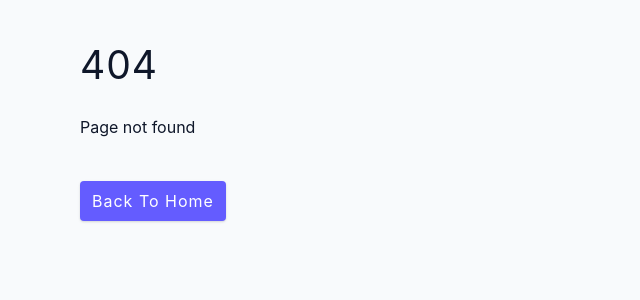
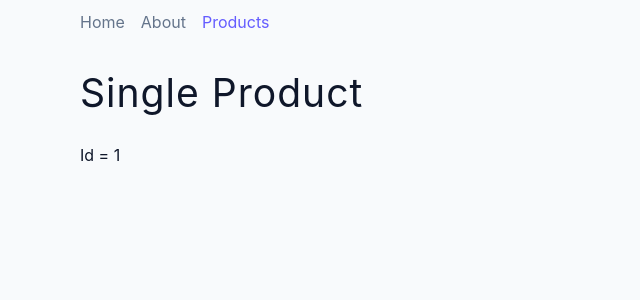
Before and after one commit to Pedro558/React-router, a React (Create React App) app: page /products/1 in a window 1280 px wide. Before the commit this address had no page. Shown: the top 300 px of the page, without its empty margins (0-640 px from the left). Built offline with nearby package versions, Linux system fonts and the light colour scheme.

Commit message:
:construction: implementing singleProduct page

```diff
--- a/src/App.js
+++ b/src/App.js
@@ -5,6 +5,7 @@ import { Home } from './pages/Home'
 import { Products } from './pages/Products';
 import { Error } from './pages/Error';
 import { SharedLayout } from './pages/SharedLayout';
+import { SingleProduct } from './pages/SingleProduct';
 
 export default function App() {
   return (
@@ -14,6 +15,8 @@ export default function App() {
           <Route index element={<Home/>}/>
           <Route path='/about' element={<About/>}/>
           <Route path='/products' element={<Products/>}/>
+          <Route path='/products/:productId' element={<SingleProduct/>}/>
+
         </Route>
 
         <Route path='*' element={<Error/>}/>
--- a/src/pages/SharedLayout.js
+++ b/src/pages/SharedLayout.js
@@ -1,5 +1,5 @@
 import { Outlet } from 'react-router-dom'
-import { Navbar } from '../components/Navbar'
+//import { Navbar } from '../components/Navbar'
 import { StyledNavbar } from '../components/StyledNavbar'
 
 export function SharedLayout() {
--- a/src/pages/SingleProduct.js
+++ b/src/pages/SingleProduct.js
@@ -1,9 +1,14 @@
-const SingleProduct = () => {
-  return (
+import { useParams } from 'react-router-dom'
+
+export function SingleProduct() {
+
+  const { productId } = useParams()
+
+  return(
     <section className='section product'>
       <h2>single product</h2>
+      <p>Id = {productId}</p>
     </section>
-  );
+  )
+
 };
-
-export default SingleProduct;
```
